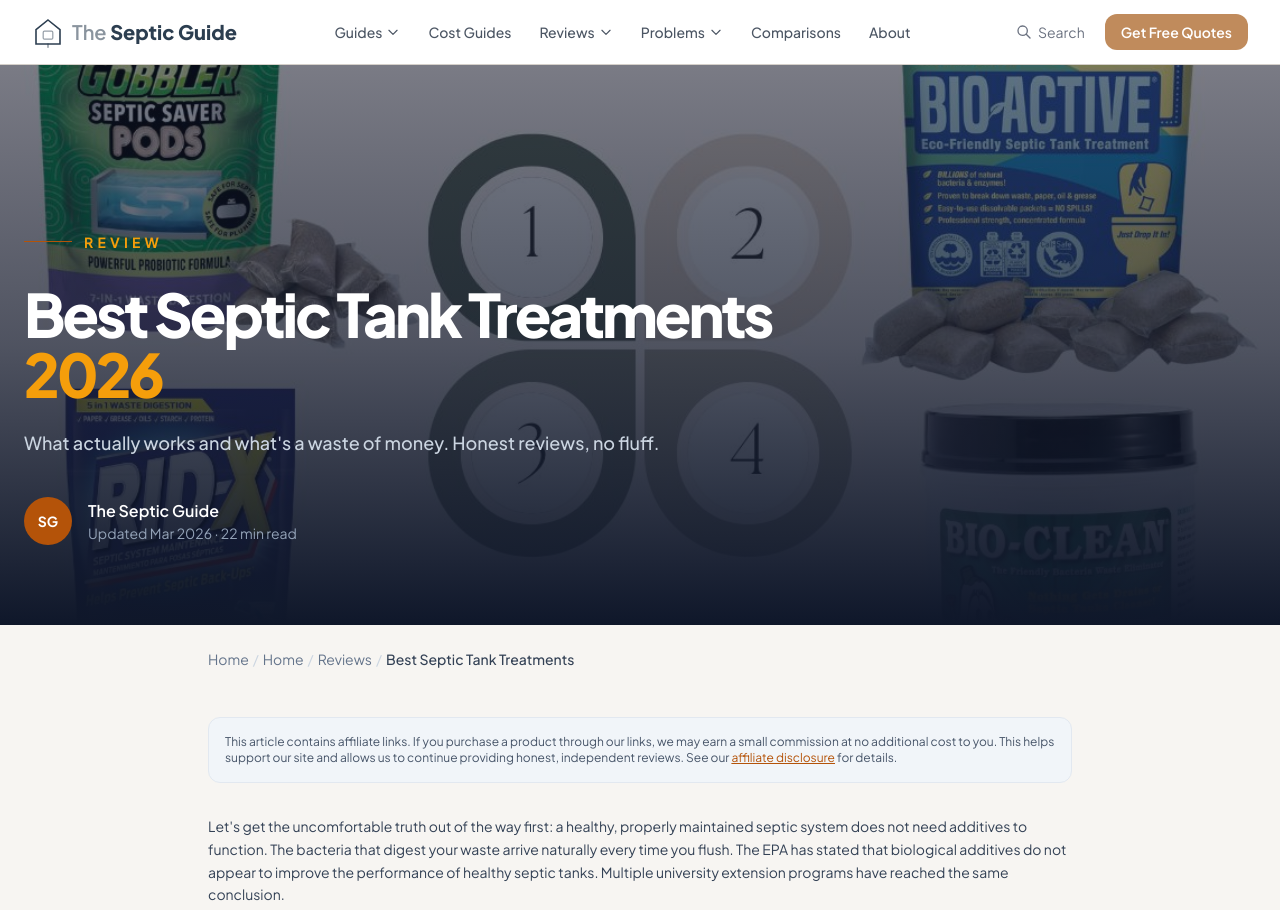
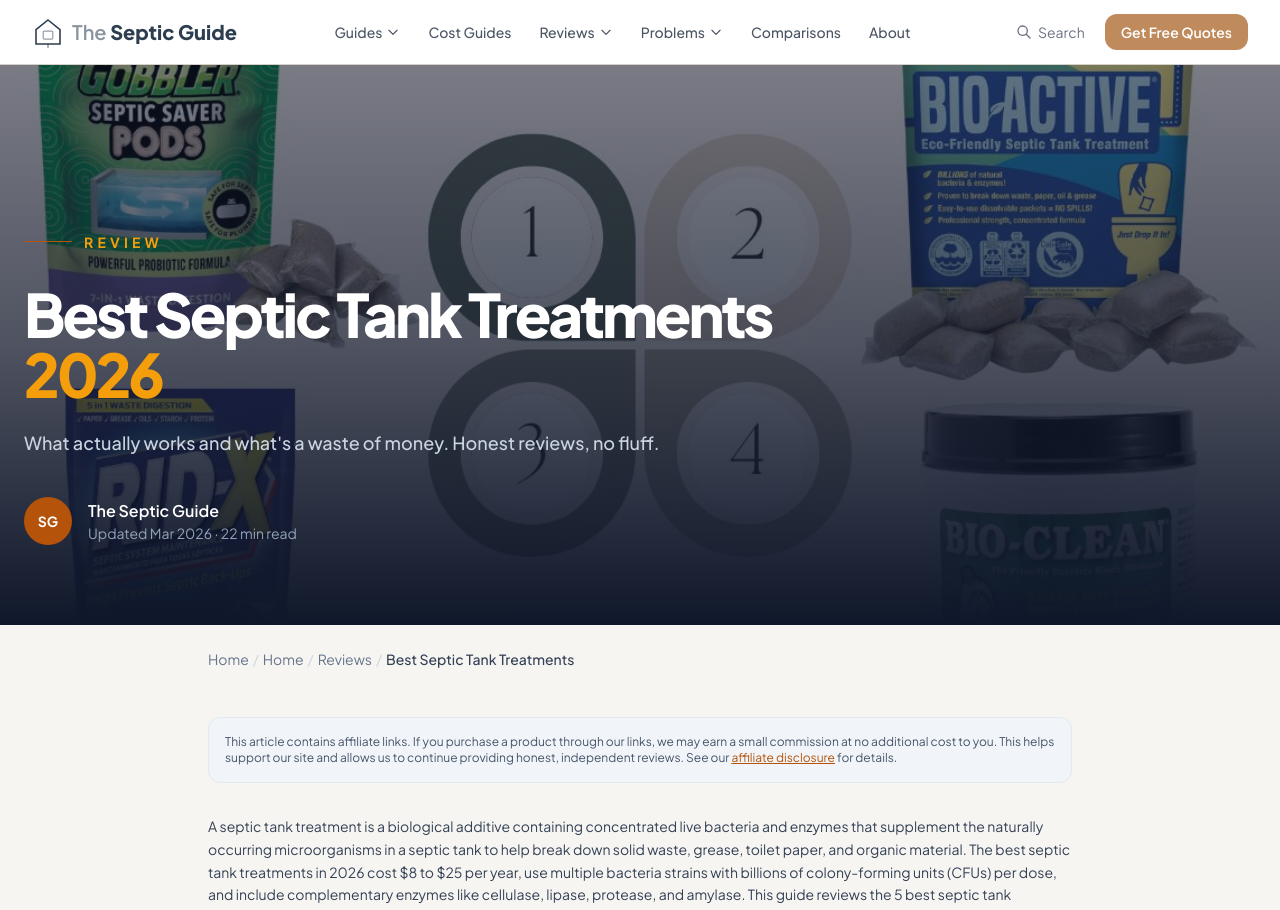
Before and after one commit to thebasementguide2026/theseptic.guide-, a Next.js app: page /reviews/best-septic-tank-treatments in a window 1280 px wide. Shown: the top 910 px of the page. Built offline with nearby package versions, Linux system fonts and the light colour scheme.

Commit message:
Add intro paragraph to best septic tank treatments article

```diff
--- a/app/reviews/best-septic-tank-treatments/page.tsx
+++ b/app/reviews/best-septic-tank-treatments/page.tsx
@@ -144,6 +144,7 @@ export default function BestSepticTankTreatments() {
 
         {/* Intro */}
         <div className='mb-12'>
+                        <p className='text-slate-700 leading-relaxed text-sm mb-4'>A septic tank treatment is a biological additive containing concentrated live bacteria and enzymes that supplement the naturally occurring microorganisms in a septic tank to help break down solid waste, grease, toilet paper, and organic material. The best septic tank treatments in 2026 cost $8 to $25 per year, use multiple bacteria strains with billions of colony-forming units (CFUs) per dose, and include complementary enzymes like cellulase, lipase, protease, and amylase. This guide reviews the 5 best septic tank treatment products, explains which types of treatments actually work (and which are a waste of money), and tells you exactly when a treatment is worth buying and when it is not.</p>
           <p className='text-slate-700 leading-relaxed text-sm mb-4'>Let&apos;s get the uncomfortable truth out of the way first: a healthy, properly maintained septic system does not need additives to function. The bacteria that digest your waste arrive naturally every time you flush. The EPA has stated that biological additives do not appear to improve the performance of healthy septic tanks. Multiple university extension programs have reached the same conclusion.</p>
           <p className='text-slate-700 leading-relaxed text-sm mb-4'>So why does this article exist? Because your septic system doesn&apos;t always operate under ideal conditions. If you&apos;ve used bleach or antibacterial cleaners heavily, had guests overload the system, recently had the tank pumped (which removes a large portion of the bacterial colony), or inherited a neglected system, a quality bacteria-based treatment can help restore the biological balance while you get back on track.</p>
           <p className='text-slate-700 leading-relaxed text-sm'>The key is knowing which products are worth buying, which are useless, and which are actively harmful. This is not a &ldquo;top 10 best picks&rdquo; list where every product gets five stars. We&apos;re going to tell you what works, what doesn&apos;t, and what the science actually says.</p>
```
